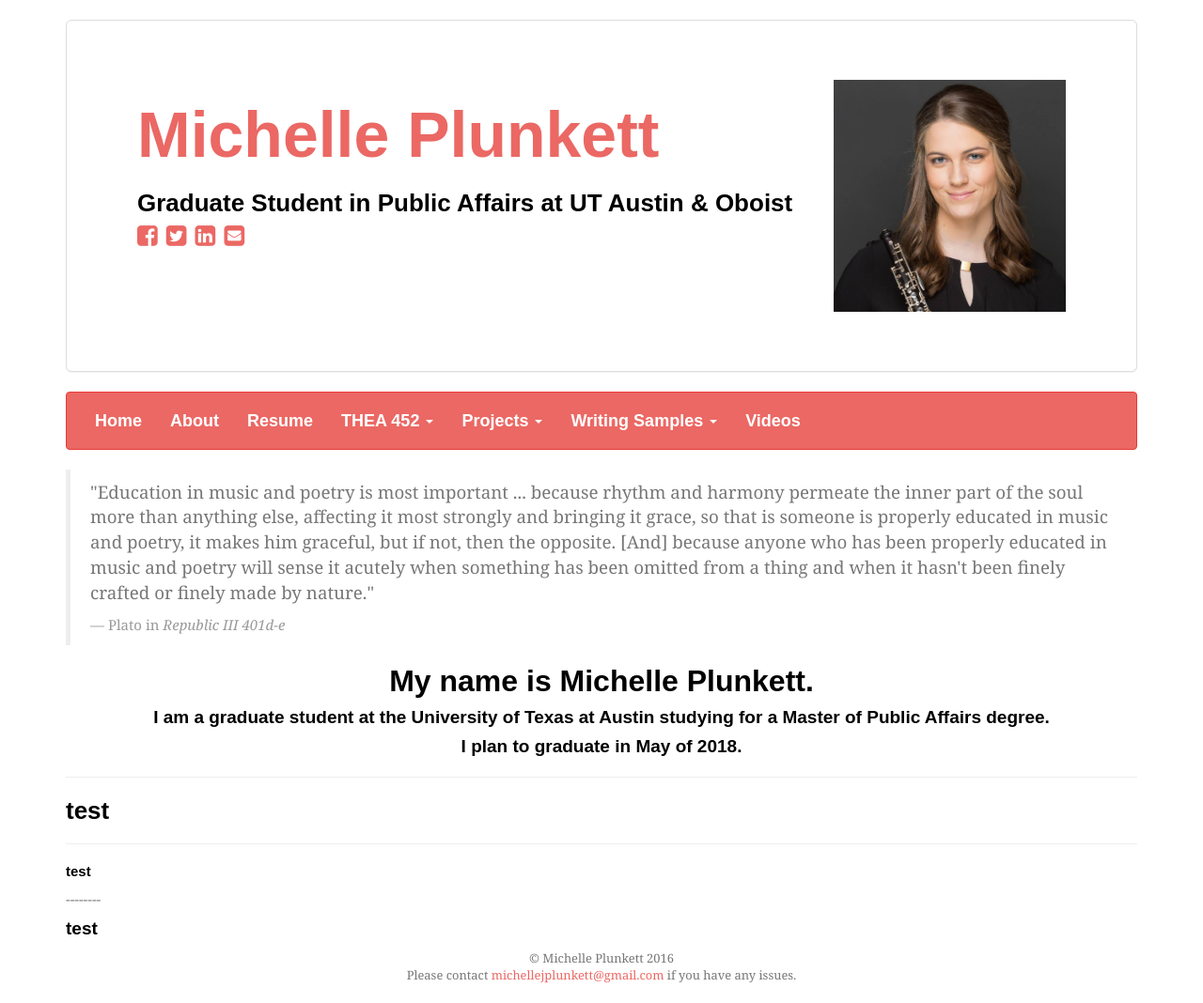
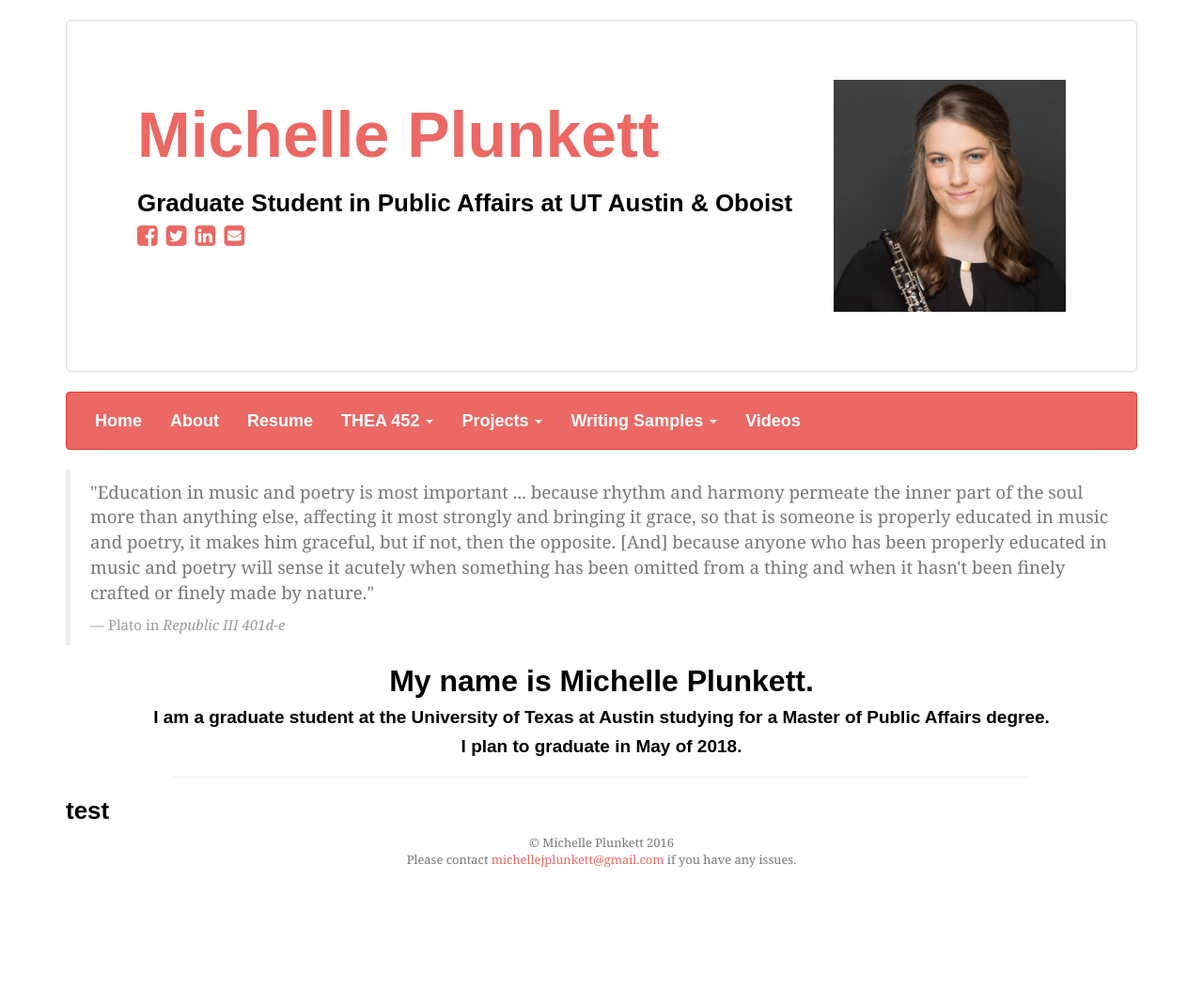
Before and after one commit to michelleplunkett/michelleplunkett.github.io, a Jekyll site: the page built from about/_posts/2016-06-22-about.html, in a window 1280 px wide. Shown: the whole page at 94% size. Built offline with Jekyll 4.4.1, drawn with Linux system fonts in a browser that asks for light colours; nearby versions of some CDN libraries; some web fonts are replaced; Markdown is read by kramdown in place of the engine named in the settings; after the commit the page ends 945 px from its top, so only the background shows below that.

Commit message:
Update 2016-06-22-about.html

```diff
--- a/about/_posts/2016-06-22-about.html
+++ b/about/_posts/2016-06-22-about.html
@@ -15,9 +15,5 @@ date: 	2016-06-22 12:00:00
 		<p><h4>I plan to graduate in <b>May of 2018</b>.</h4></p>
 	</center>
 
-	<hr>
+	<hr color=primary width="80%">
 	<h3>test</h3>
-	<hr>
-	<h5>test</h5>
-	<div markdown="1">--------</div>
-	<h4>test</h4>
```
